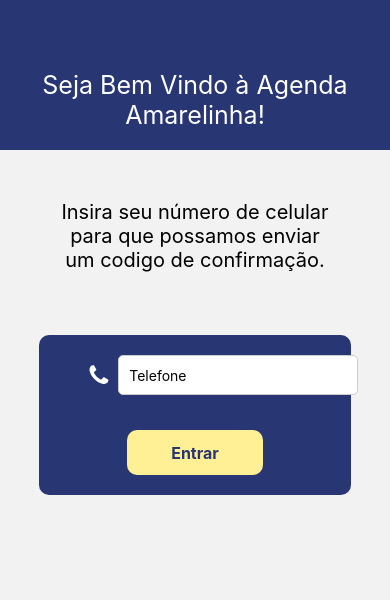
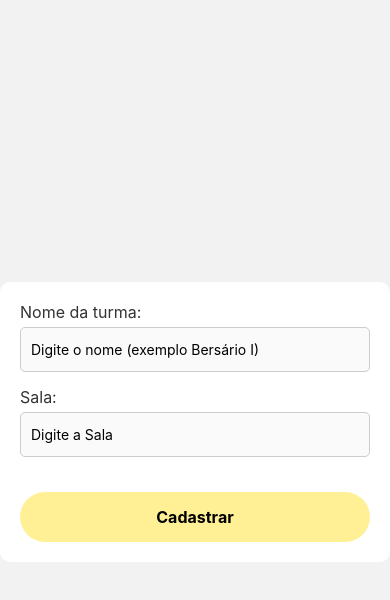
Before and after one commit to PaolaBrina/projetofinal-creche, a React Native app: screen /TurmaAdicionar in a window 390 px wide. Shown: the top 600 px of the page. Built offline with nearby package versions, Linux system fonts and the light colour scheme.

Commit message:
turma e alert

```diff
--- a/App.js
+++ b/App.js
@@ -6,10 +6,12 @@ import HomeSelecao from './src/pages/HomeSelecao';
 /* Colaborador */
 import HomeColaborador from './src/pages/Colaborador/HomeColaborador';
 import AlunoCadastro from './src/pages/Colaborador/AlunoCadastro';
+import AlunoAdicionar from './src/pages/Colaborador/AlunoAdicionar';
 import ProfessorCadastro from './src/pages/Colaborador/ProfessorCadastro';
 import ProfessorAdicionar from './src/pages/Colaborador/ProfessorAdicionar';
 import ResponsavelCadastro from './src/pages/Colaborador/ResponsavelCadastro';
 import TurmaCadastro from './src/pages/Colaborador/TurmaCadastro';
+import TurmaAdicionar from './src/pages/Colaborador/TurmaAdicionar';
 /* Professor */
 import HomeProfessor from './src/pages/Professor/HomeProfessor';
 import MeudiaProfessor from './src/pages/Professor/MeudiaProfessor';
@@ -28,10 +30,12 @@ export default function App(){
           <Stack.Screen options={{headerShown:false}} name='HomeSelecao' component={HomeSelecao}/>
           <Stack.Screen name='HomeColaborador' component={HomeColaborador}/>
           <Stack.Screen options={{headerShown:false}} name='AlunoCadastro' component={AlunoCadastro}/>
+          <Stack.Screen options={{headerShown:false}} name='AlunoAdicionar' component={AlunoAdicionar}/>
           <Stack.Screen options={{headerShown:false}} name='ProfessorCadastro' component={ProfessorCadastro}/>
           <Stack.Screen options={{headerShown:false}} name='ProfessorAdicionar' component={ProfessorAdicionar}/>
           <Stack.Screen options={{headerShown:false}} name='ResponsavelCadastro' component={ResponsavelCadastro}/>
           <Stack.Screen options={{headerShown:false}} name='TurmaCadastro' component={TurmaCadastro}/>
+          <Stack.Screen options={{headerShown:false}} name='TurmaAdicionar' component={TurmaAdicionar}/>
           <Stack.Screen name='HomeProfessor' component={HomeProfessor}/>
           <Stack.Screen name='MeudiaProfessor' component={MeudiaProfessor}/>
           <Stack.Screen name='HomeResponsavel' component={HomeResponsavel}/>
--- a/src/pages/Colaborador/AlunoAdicionar.js
+++ b/src/pages/Colaborador/AlunoAdicionar.js
@@ -1,5 +1,5 @@
 import React, { useState } from 'react';
-import { StyleSheet, Text, TextInput, View, TouchableOpacity, ScrollView, Image } from 'react-native';
+import { StyleSheet, Text, TextInput, View, TouchableOpacity, ScrollView, Image, Alert } from 'react-native';
 import { api } from '../../api/api';
 
 import * as ImagePicker from 'expo-image-picker';
--- a/src/pages/Colaborador/ResponsavelAdicionar.js
+++ b/src/pages/Colaborador/ResponsavelAdicionar.js
@@ -1,5 +1,5 @@
 import React, { useState } from 'react';
-import { StyleSheet, Text, TextInput, View, TouchableOpacity, ScrollView } from 'react-native';
+import { StyleSheet, Text, TextInput, View, TouchableOpacity, ScrollView, Alert } from 'react-native';
 import { api } from '../../api/api';
 
 export default function ResponsavelAdicionar({ closeModal }) {
@@ -49,7 +49,15 @@ export default function ResponsavelAdicionar({ closeModal }) {
             const response = await api.post('/responsavel', newItem);
             const data = response.data;
 
-            closeModal('Responsavel adicionado com sucesso!');
+            Alert.alert('Cadastro Responsavel', 'Responsavel adicionada com sucesso!', [
+                {
+                    text: 'Cancel',
+                    onPress: () => console.log('Cancel Pressed'),
+                    style: 'cancel',
+                },
+                {text: 'OK', onPress: () => closeModal('Responsavel adicionada com sucesso!')
+            },
+                ]);
         } catch (error) {
             console.error('Erro ao adicionar responsavel:', error);
             setFeedbackMessage('Erro ao adicionar o responsavel. Tente novamente.');
--- /dev/null
+++ b/src/pages/Colaborador/TurmaAdicionar.js
@@ -0,0 +1,127 @@
+import React, { useState } from 'react';
+import { StyleSheet, Text, TextInput, View, TouchableOpacity, ScrollView, Alert } from 'react-native';
+import { api } from '../../api/api';
+
+export default function TurmaAdicionar({ closeModal }) {
+    const [newnome, setNewnome] = useState('');
+    const [newsala, setNewsala] = useState('');
+    const [feedbackMessage, setFeedbackMessage] = useState('');
+
+    const validateFields = () => {
+        if (!newnome || !newsala) {
+            return false;
+        }
+        return true;
+    };
+
+    const CadTurma = async () => {
+        if (!validateFields()) {
+            setFeedbackMessage('Por favor, preencha todos os campos.');
+            return;
+        }
+
+        try {
+            const newItem = {
+                nome: newnome,
+                sala: newsala,
+                status: 1,
+            };
+            const response = await api.post('/turma', newItem);
+            const data = response.data;
+
+            Alert.alert('Cadastro Turma', 'Turma adicionada com sucesso!', [
+                {
+                    text: 'Cancel',
+                    onPress: () => console.log('Cancel Pressed'),
+                    style: 'cancel',
+                },
+                {text: 'OK', onPress: () => closeModal('Turma adicionada com sucesso!')
+            },
+                ]);
+        } catch (error) {
+            console.error('Erro ao adicionar turma:', error);
+            setFeedbackMessage('Erro ao adicionar o turma. Tente novamente.');
+        }
+    };
+
+
+    return (
+        <ScrollView contentContainerStyle={styles.scrollView}>
+            <View style={styles.form}>
+                <View style={styles.inputGroup}>
+                    {feedbackMessage !== '' && (
+                        <Text style={styles.feedbackText}>{feedbackMessage}</Text>
+                    )}
+                    <Text style={styles.label}>Nome da turma:</Text>
+                    <TextInput
+                        style={styles.input}
+                        placeholder="Digite o nome (exemplo Bersário I)"
+                        value={newnome}
+                        onChangeText={setNewnome}
+                    />
+                </View>
+                <View style={styles.inputGroup}>
+                    <Text style={styles.label}>Sala:</Text>
+                    <TextInput
+                        style={styles.input}
+                        placeholder="Digite a Sala"
+                        value={newsala}
+                        onChangeText={setNewsala}
+                    />
+                </View>
+                <TouchableOpacity style={styles.btnLogin} onPress={CadTurma}>
+                    <Text style={styles.btnTxt}>Cadastrar</Text>
+                </TouchableOpacity>
+            </View>
+        </ScrollView>
+    );
+}
+
+const styles = StyleSheet.create({
+    scrollView: {
+        flexGrow: 1,
+        justifyContent: 'center',
+    },
+    form: {
+        backgroundColor: '#fff',
+        borderRadius: 10,
+        padding: 20,
+    },
+    inputGroup: {
+        marginBottom: 15,
+    },
+    label: {
+        fontSize: 16,
+        color: '#333',
+        marginBottom: 5,
+    },
+    input: {
+        width: '100%',
+        height: 45,
+        borderColor: '#ccc',
+        borderWidth: 1,
+        borderRadius: 5,
+        paddingHorizontal: 10,
+        backgroundColor: '#fafafa',
+    },
+    btnLogin: {
+        backgroundColor: '#FFEF95',
+        width: '100%',
+        height: 50,
+        borderRadius: 25,
+        justifyContent: 'center',
+        alignItems: 'center',
+        marginTop: 20,
+    },
+    btnTxt: {
+        color: '#000',
+        fontSize: 16,
+        fontWeight: 'bold',
+    },
+    feedbackText: {
+        textAlign: 'center',
+        marginBottom: 15,
+        color: 'red',
+        fontSize: 16,
+    },
+});
--- a/src/pages/Colaborador/TurmaCadastro.js
+++ b/src/pages/Colaborador/TurmaCadastro.js
@@ -1,4 +1,178 @@
 import React, { useState } from 'react';
+import { api } from '../../api/api';
+import { View, Text, TouchableOpacity, Modal, StyleSheet, FlatList, Alert, KeyboardAvoidingView, ScrollView } from 'react-native';
+import TurmaAdicionar from './TurmaAdicionar';
+
+
+import AntDesign from '@expo/vector-icons/AntDesign';
+
+export default function ProfessorCadastro({navigation}) {
+    const [modalVisible, setModalVisible] = useState(false);
+    const [turmas, setTurmas] = useState([]);
+    const [loading, setLoading] = useState(false);
+
+    const openModal = () => {
+        setModalVisible(true);
+    };
+
+    const closeModal = () => {
+        setModalVisible(false);
+    };
+
+    const fetchTurmas = async () => {
+        setLoading(true);
+        try {
+            const response = await api.get('/turma');
+            console.log('Resposta completa:', response);
+            if (Array.isArray(response.data)) {
+                setTurmas(response.data.turma);
+            } else if (response.data && response.data.turma) {
+                setTurmas(response.data.turma);
+            } else {
+                console.error('Formato inesperado dos dados:', response.data);
+                Alert.alert('Erro', 'Formato inesperado dos dados recebidos.');
+            }
+        } catch (error) {
+            console.error('Erro ao buscar turma:', error);
+            Alert.alert('Erro', 'Erro ao buscar turmas, veja o console para mais detalhes.');
+        } finally {
+            setLoading(false);
+        }
+    };
+
+    return (
+        <KeyboardAvoidingView style={styles.container} behavior="padding">
+                    <View style={styles.topBar}>
+                        <TouchableOpacity style={styles.btnseta} onPress={() => navigation.navigate('HomeColaborador')}>
+                            <AntDesign name="caretleft" size={30} color="white"/>
+                        </TouchableOpacity>
+                        <Text style={styles.topBarTxt}>Cadastro Turma</Text>
+                    </View>
+
+            <View style={viewbutton}>
+                <TouchableOpacity style={styles.button} onPress={fetchTurmas}>
+                    <Text style={styles.buttonText}>Buscar Turmas</Text>
+                </TouchableOpacity>
+
+                <TouchableOpacity style={styles.button} onPress={openModal}>
+                    <Text style={styles.buttonText}>Adicionar Turma</Text>
+                </TouchableOpacity>
+            </View>
+
+            {loading ? (
+                <Text>Carregando...</Text>
+            ) : (
+                turmas.length > 0 ? (
+                    <FlatList
+                        data={turmas}
+                        keyExtractor={(item) => item.codigo.toString()}
+                        renderItem={({ item }) => (
+                            <View style={styles.turmaItem}>
+                                <Text style={styles.turmaText}>Nome: {item.nome}</Text>
+                                <Text style={styles.turmaText}>Sala: {item.sala}</Text>
+                                <Text style={styles.turmaText}>Status: {item.status}</Text>
+                            </View>
+                        )}
+                    />
+                ) : (
+                   <Text></Text>
+                )
+            )}
+
+
+
+            <Modal
+                visible={modalVisible}
+                animationType="slide"
+                transparent={true}
+                onRequestClose={closeModal}
+            >
+                <View style={styles.modalBackground}>
+                    <View style={styles.modalContainer}>
+                        <TouchableOpacity onPress={closeModal} style={styles.closeButton}>
+                            <Text style={styles.closeButtonText}>X</Text>
+                        </TouchableOpacity>
+                        <TurmaAdicionar closeModal={closeModal} />
+                    </View>
+                </View>
+            </Modal>
+        </KeyboardAvoidingView>
+    );
+}
+
+const styles = StyleSheet.create({
+    container: {
+        backgroundColor: '#f5f5f5',
+    },
+    topBar: {
+        flexDirection: 'row',
+        justifyContent: 'space-between',
+        alignItems: 'center',
+        width: '100%',
+        padding: 10,
+        paddingLeft: 30,
+        paddingRight: 20,
+        backgroundColor: '#283673',
+    },
+    topBarTxt: {
+        color: '#fff',
+        fontSize: 18,
+        fontWeight: 'bold'
+    },
+    btnseta: {
+        width: 30,
+        height: 30,
+        justifyContent: 'center',
+    },
+    viewbutton: {
+        justifyContent: 'space-around'
+    },
+    button: {
+        backgroundColor: '#FFEF95',
+        padding: 15,
+        borderRadius: 10,
+        marginTop: 20,
+        width: 160
+    },
+    buttonText: {
+        fontSize: 16,
+        fontWeight: 'bold',
+    },
+    turmaItem: {
+        padding: 15,
+        backgroundColor: '#fff',
+        borderBottomWidth: 1,
+        borderBottomColor: '#ccc',
+        width: '100%',
+    },
+    turmaText: {
+        fontSize: 16,
+    },
+    modalBackground: {
+        flex: 1,
+        justifyContent: 'center',
+        alignItems: 'center',
+        backgroundColor: 'rgba(0, 0, 0, 0.5)',
+    },
+    modalContainer: {
+        width: '90%',
+        backgroundColor: '#fff',
+        borderRadius: 10,
+        padding: 20,
+    },
+    closeButton: {
+        alignSelf: 'flex-end',
+        padding: 5,
+    },
+    closeButtonText: {
+        fontSize: 18,
+        color: 'red',
+    },
+});
+
+
+
+/* import React, { useState } from 'react';
 import { StyleSheet, Text, TextInput, View, TouchableOpacity, KeyboardAvoidingView, ScrollView, Image } from 'react-native';
 import AntDesign from '@expo/vector-icons/AntDesign';
 
@@ -137,3 +311,4 @@ const styles = StyleSheet.create({
         fontWeight: 'bold',
     },
 });
+ */
```
